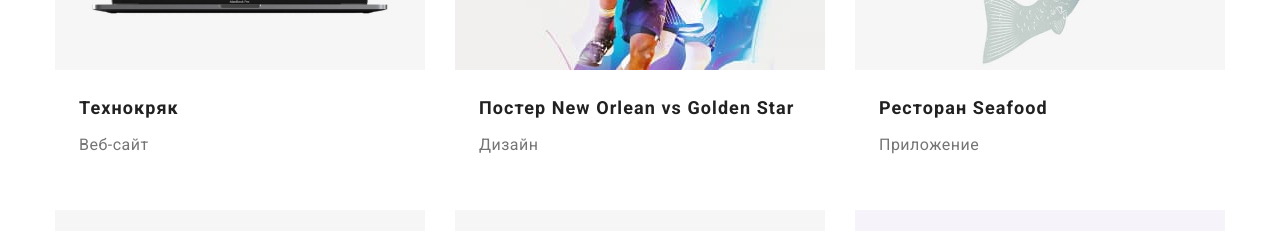
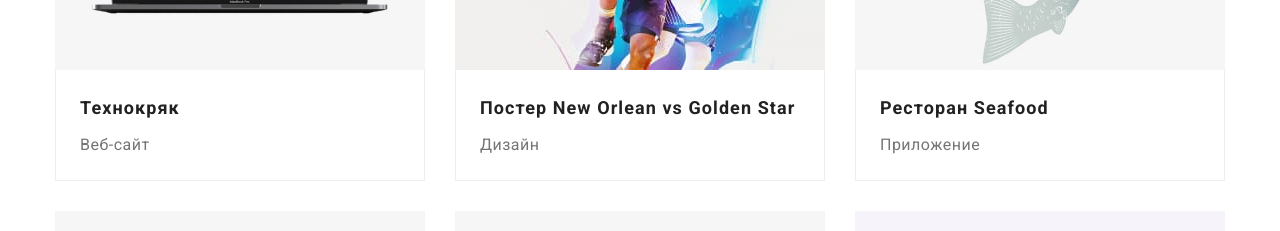
Before and after one commit to masiuk-mykola/goit-markup-hw-03, a plain HTML site: page portfolio.html in a window 1280 px wide. Shown: the part 490-721 px from the top of the page. Drawn offline with nearby package versions, Linux system fonts and the light colour scheme.

Commit message:
Border на підписи до карток

```diff
--- a/css/styles.css
+++ b/css/styles.css
@@ -406,6 +406,9 @@ ul {
 }
 
 .portfolio-caption {
+  border-left: 1px solid #eeeeee;
+  border-bottom: 1px solid #eeeeee;
+  border-right: 1px solid #eeeeee;
   padding: 20px 24px;
 }
 .portfolio-subtitle {
```
